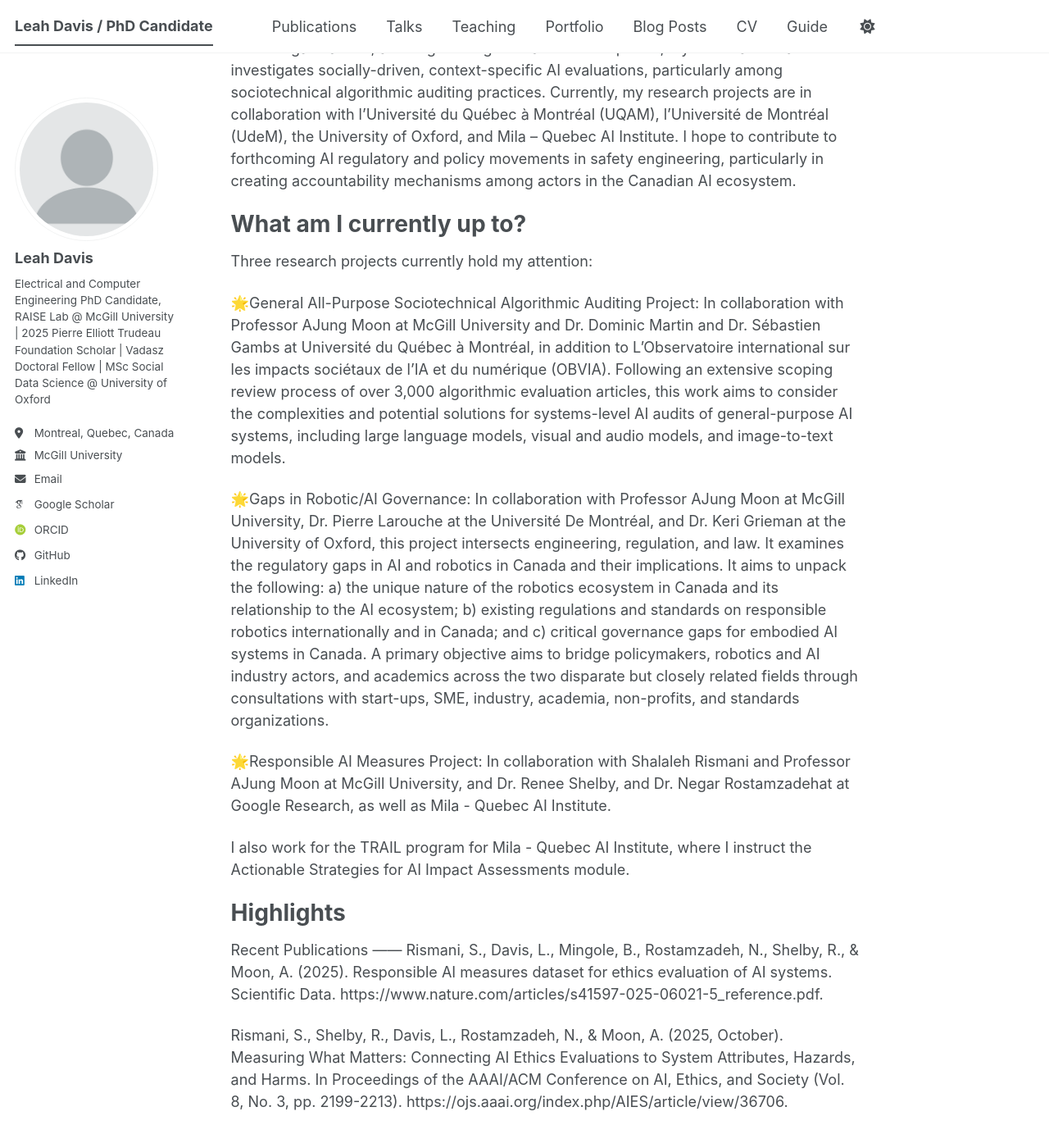
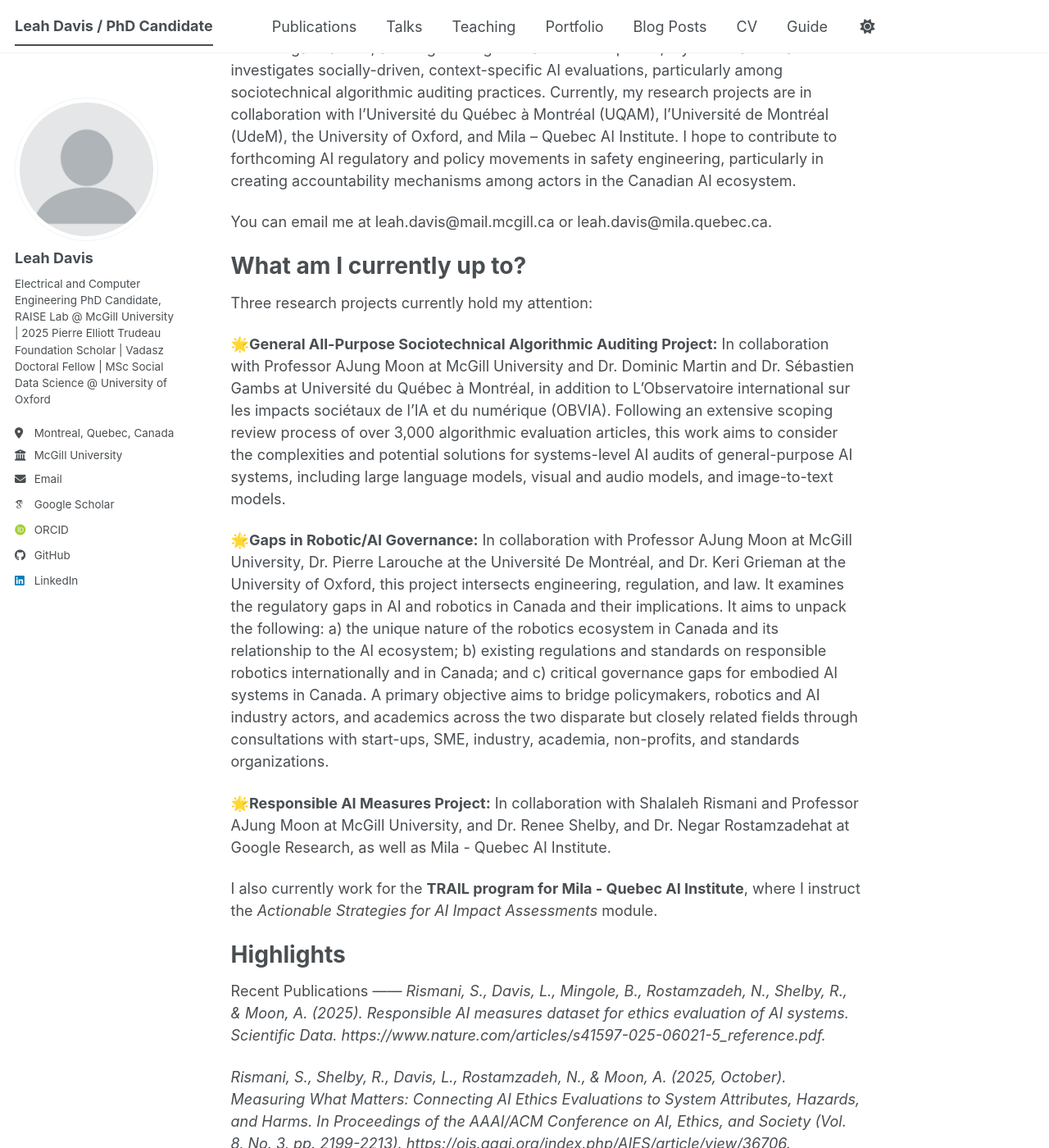
Before and after one commit to ldavis-design/ldavis-design.github.io, a Jekyll site: the page built from _pages/about.md, in a window 1280 px wide and 1400 px high, scrolled down 361 px. Shown: the whole window at 82% size. Built offline with Jekyll 4.4.1, drawn with Linux system fonts in a browser that asks for light colours; some web fonts are replaced; a script bundle is joined from its source files by our own code; library files that are not in the unit come from our copies; some of the changed text lies outside the part shown.

Commit message:
Update about.md

```diff
--- a/_pages/about.md
+++ b/_pages/about.md
@@ -13,39 +13,40 @@
 
 Through diverse volunteer and industry experiences in software quality assurance, AI ethics organizations, and engineering education development, my doctoral research investigates socially-driven, context-specific AI evaluations, particularly among sociotechnical algorithmic auditing practices. Currently, my research projects are in collaboration with l'Université du Québec à Montréal (UQAM), l’Université de Montréal (UdeM), the University of Oxford, and Mila – Quebec AI Institute. I hope to contribute to forthcoming AI regulatory and policy movements in safety engineering, particularly in creating accountability mechanisms among actors in the Canadian AI ecosystem.
 
+You can email me at leah.davis@mail.mcgill.ca or leah.davis@mila.quebec.ca.
+
 What am I currently up to?
 ======
 Three research projects currently hold my attention:
 
-🌟General All-Purpose Sociotechnical Algorithmic Auditing Project: In collaboration with Professor AJung Moon at McGill University and Dr. Dominic Martin and Dr. Sébastien Gambs at Université du Québec à Montréal, in addition to L'Observatoire international sur les impacts sociétaux de l'IA et du numérique (OBVIA). Following an extensive scoping review process of over 3,000 algorithmic evaluation articles, this work aims to consider the complexities and potential solutions for systems-level AI audits of general-purpose AI systems, including large language models, visual and audio models, and image-to-text models.
+🌟**General All-Purpose Sociotechnical Algorithmic Auditing Project:** In collaboration with Professor AJung Moon at McGill University and Dr. Dominic Martin and Dr. Sébastien Gambs at Université du Québec à Montréal, in addition to L'Observatoire international sur les impacts sociétaux de l'IA et du numérique (OBVIA). Following an extensive scoping review process of over 3,000 algorithmic evaluation articles, this work aims to consider the complexities and potential solutions for systems-level AI audits of general-purpose AI systems, including large language models, visual and audio models, and image-to-text models.
 
-🌟Gaps in Robotic/AI Governance: In collaboration with Professor AJung Moon at McGill University, Dr. Pierre Larouche at the Université De Montréal, and Dr. Keri Grieman at the University of Oxford, this project intersects engineering, regulation, and law. It examines the regulatory gaps in AI and robotics in Canada and their implications. It aims to unpack the following: a) the unique nature of the robotics ecosystem in Canada and its relationship to the AI ecosystem; b) existing regulations and standards on responsible robotics internationally and in Canada; and c) critical governance gaps for embodied AI systems in Canada. A primary objective aims to bridge policymakers, robotics and AI industry actors, and academics across the two disparate but closely related fields through consultations with start-ups, SME, industry, academia, non-profits, and standards organizations.
+🌟**Gaps in Robotic/AI Governance:** In collaboration with Professor AJung Moon at McGill University, Dr. Pierre Larouche at the Université De Montréal, and Dr. Keri Grieman at the University of Oxford, this project intersects engineering, regulation, and law. It examines the regulatory gaps in AI and robotics in Canada and their implications. It aims to unpack the following: a) the unique nature of the robotics ecosystem in Canada and its relationship to the AI ecosystem; b) existing regulations and standards on responsible robotics internationally and in Canada; and c) critical governance gaps for embodied AI systems in Canada. A primary objective aims to bridge policymakers, robotics and AI industry actors, and academics across the two disparate but closely related fields through consultations with start-ups, SME, industry, academia, non-profits, and standards organizations.
 
-🌟Responsible AI Measures Project: In collaboration with Shalaleh Rismani and Professor AJung Moon at McGill University, and Dr. Renee Shelby, and Dr. Negar Rostamzadehat at Google Research, as well as Mila - Quebec AI Institute.
+🌟**Responsible AI Measures Project:** In collaboration with Shalaleh Rismani and Professor AJung Moon at McGill University, and Dr. Renee Shelby, and Dr. Negar Rostamzadehat at Google Research, as well as Mila - Quebec AI Institute.
 
-I also work for the TRAIL program for Mila - Quebec AI Institute, where I instruct the Actionable Strategies for AI Impact Assessments module.
+I also currently work for the **TRAIL program for Mila - Quebec AI Institute**, where I instruct the *Actionable Strategies for AI Impact Assessments* module.
 
 Highlights
 ======
 Recent Publications
 ------
-Rismani, S., Davis, L., Mingole, B., Rostamzadeh, N., Shelby, R., & Moon, A. (2025). Responsible AI measures dataset for ethics evaluation of AI systems. Scientific Data. https://www.nature.com/articles/s41597-025-06021-5_reference.pdf.
+*Rismani, S., Davis, L., Mingole, B., Rostamzadeh, N., Shelby, R., & Moon, A. (2025). Responsible AI measures dataset for ethics evaluation of AI systems. Scientific Data. https://www.nature.com/articles/s41597-025-06021-5_reference.pdf.*
 
-Rismani, S., Shelby, R., Davis, L., Rostamzadeh, N., & Moon, A. (2025, October). Measuring What Matters: Connecting AI Ethics Evaluations to System Attributes, Hazards, and Harms. In Proceedings of the AAAI/ACM Conference on AI, Ethics, and Society (Vol. 8, No. 3, pp. 2199-2213). https://ojs.aaai.org/index.php/AIES/article/view/36706.
+*Rismani, S., Shelby, R., Davis, L., Rostamzadeh, N., & Moon, A. (2025, October). Measuring What Matters: Connecting AI Ethics Evaluations to System Attributes, Hazards, and Harms. In Proceedings of the AAAI/ACM Conference on AI, Ethics, and Society (Vol. 8, No. 3, pp. 2199-2213). https://ojs.aaai.org/index.php/AIES/article/view/36706.*
 
 Education
 ------
 **PhD Electrical and Computer Engineering - McGill University**
-
-2025 - Present
+*January 2025 - Present*
 
 **MSc Social Data Science  - University of Oxford**
-2023 - 2024
+*September 2023 - October 2024*
 
 **BEng Biomedical Engineering with Co-operative Education (Honours) - University of Guelph**
 Microcertificate in User Design and Teaching Pedagogy
 
-2018 - 2023
+*September 2018 - June 2023*
 
 Work
 ------
@@ -55,6 +56,6 @@
 ------
 **LinkedIn:** https://www.linkedin.com/in/leah-davis-a5372018b/
 
-**Google Scholar:** https://scholar.google.ca/
+**Google Scholar:** https://scholar.google.ca/citations?user=YLCdq8wAAAAJ&hl=en
 
-**Lab Profile:**
+**Lab Profile:** https://www.raiselab.ca/people/leah-davis
```
